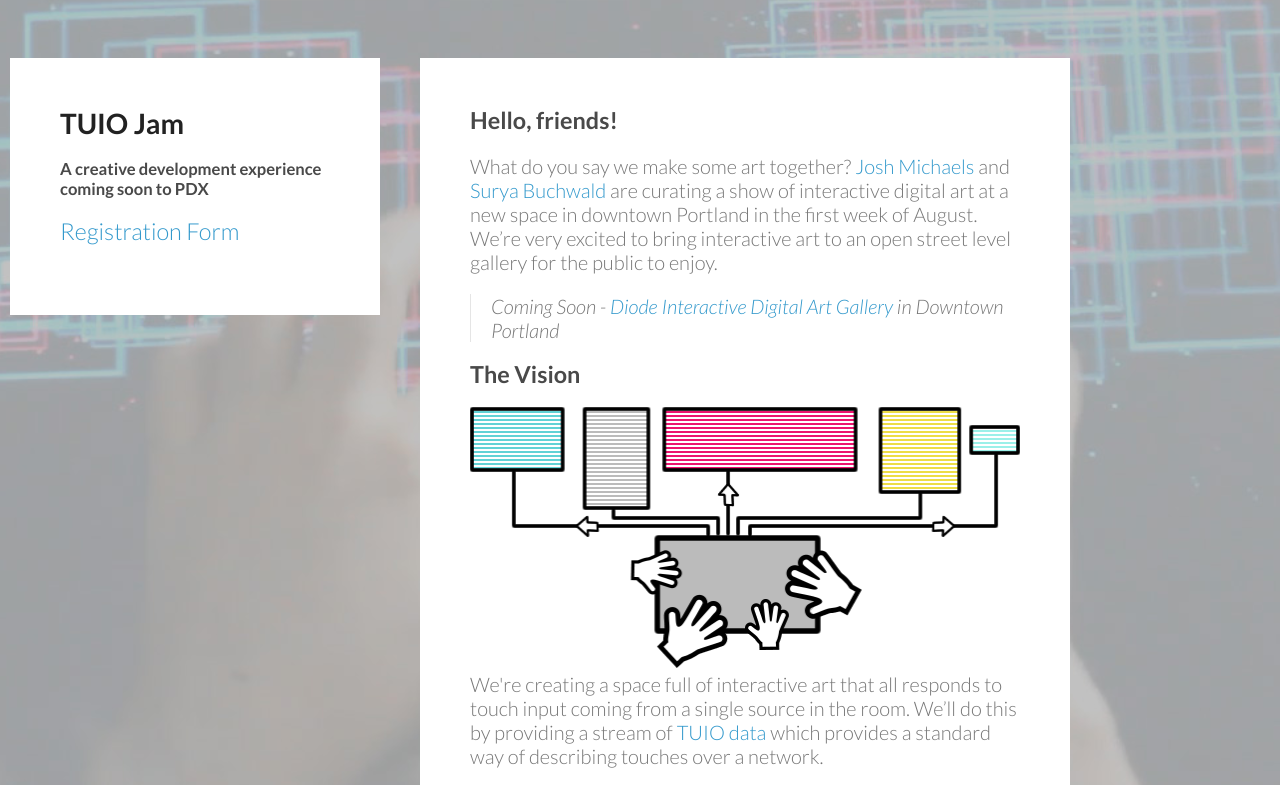
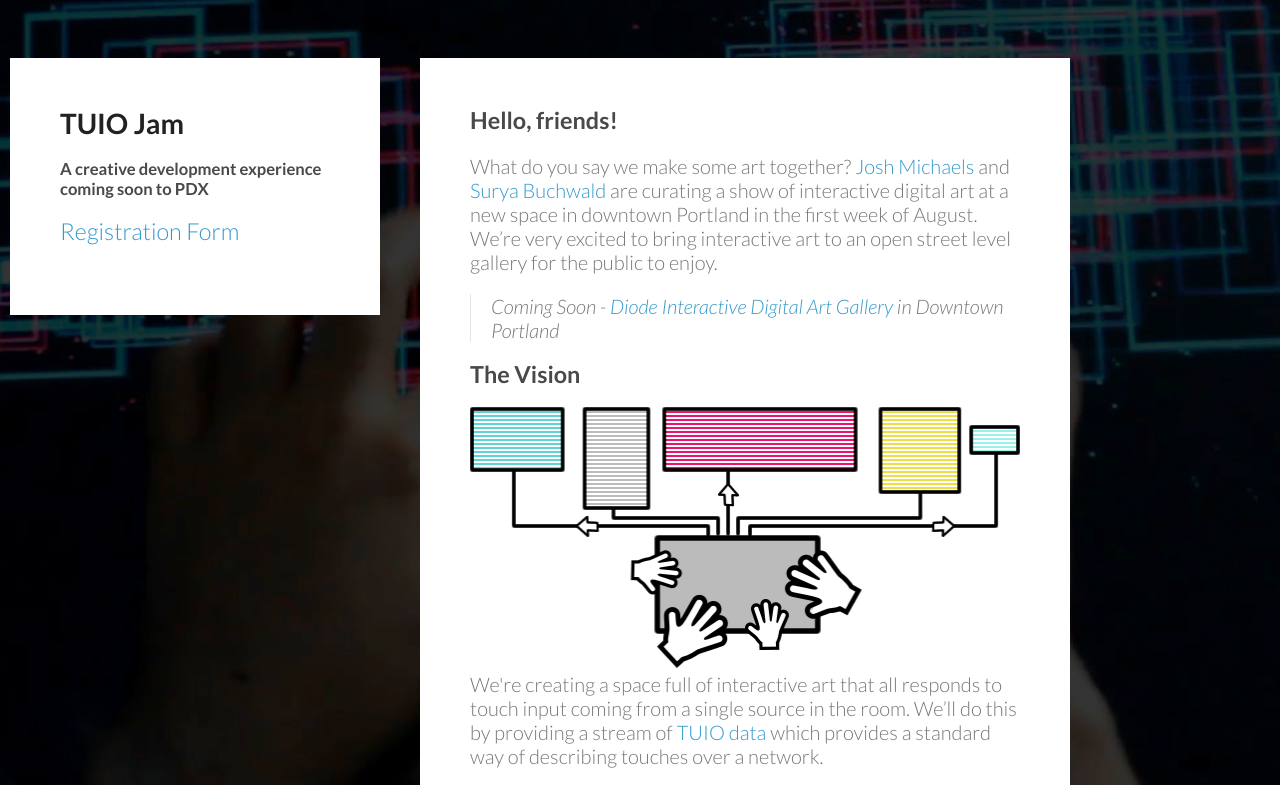
Before and after one commit to Ctrl-Art/tuio-jam, a plain HTML site: page index.html in a window 1280 px wide. Shown: the top 785 px of the page. Drawn offline with Linux system fonts and the light colour scheme.

Commit message:
switch to dark bg

```diff
--- a/stylesheets/styles.css
+++ b/stylesheets/styles.css
@@ -5,7 +5,7 @@
   font:20px Lato, "Helvetica Neue", Helvetica, Arial, sans-serif;
   color:#777;
   font-weight:300;
-  background-image: url("../images/fiddly_bg.jpg");
+  background-image: url("../images/fiddly_bg_dark.jpg");
   background-size: cover;
   background-attachment: fixed;
   background-color:#000;
```
Also changed, not shown: images/fiddly_bg_dark.jpg (added).
